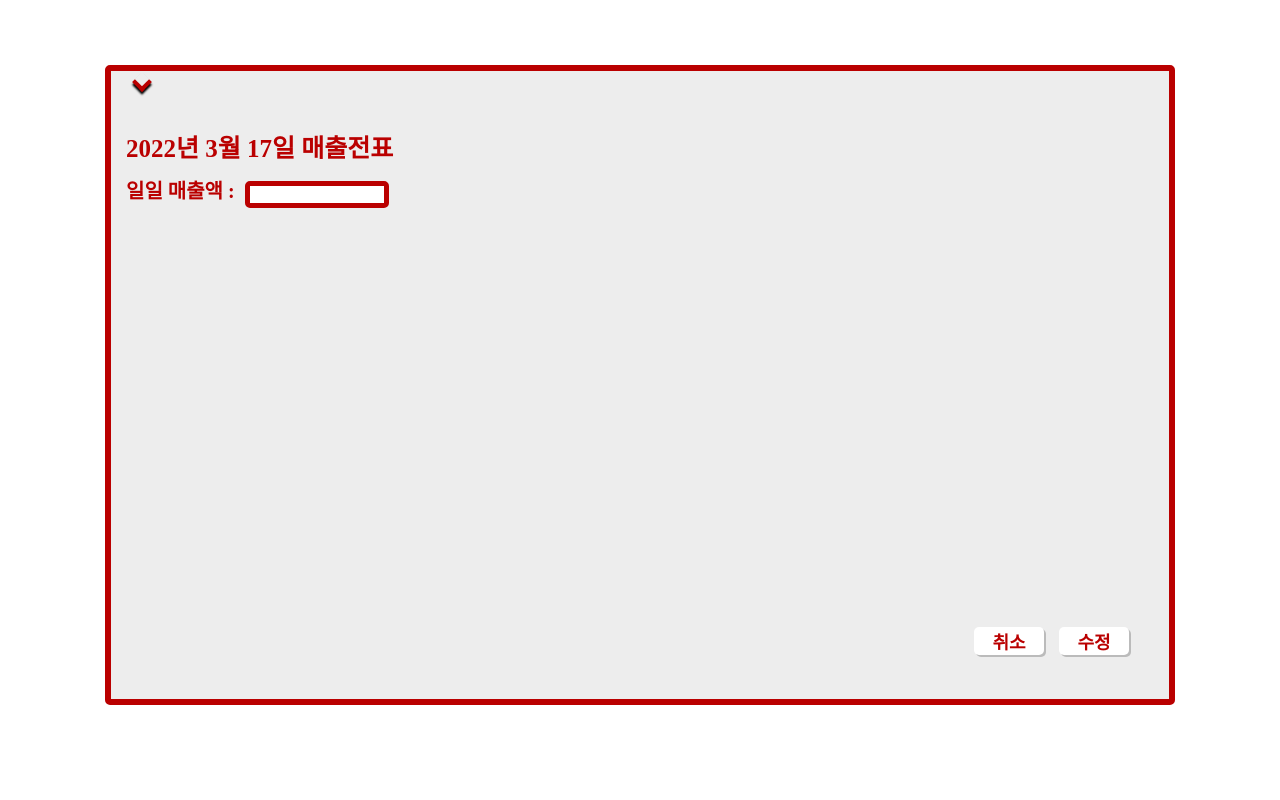
After one commit to song22ee/Dondok-Sales-Management, a Node project: template app/src/views/home/input.ejs in a window 1280 px wide. The commit adds this page. Run offline with Node 20 templates, Linux system fonts and the light colour scheme; the template is opened without the code that fills it, so the values that code supplies are empty; some libraries are stand-ins or nearby versions.

Commit message:
기능:: 로그인 버튼, 매출입력 화면 구현 송가현
1. 아래 꺾쇠 클릭시 로그인 버튼이 보이며, 주변은 블러 처리 하였습니다.
2. 고쳐야 하는 오류사항 : 아래꺾쇠 클릭시 login 글씨가 드래그 되어 있는 경우가 있습니다.
3. 날짜 클릭시 나와야 하는 매출입력 화면 디자인을 완료하였습니다.

```diff
--- /dev/null
+++ b/app/src/public/css/home/input.css
@@ -0,0 +1,62 @@
+.calendar.input-screen {
+    display: flex;
+    flex-direction: column;
+    align-items: center;
+    background-color: #ededed;
+    border: var(--main-border);
+}
+
+.input-main {
+    width: 100%;
+    height: 90%;
+    display: flex;
+    flex-direction: column;
+}
+
+.input-section {
+    width: 100%;
+    height: 100%;
+}
+
+.input-date,
+.input-box {
+    display: flex;
+    justify-content: flex-start;
+}
+
+.input-date span {
+    font-weight: 900;
+    font-size: 25px;
+    padding: 20px 0 20px 0;
+}
+
+.input-box span {
+    font-weight: 900;
+    font-size: 20px;
+    margin-right: 10px;
+}
+
+.input-box input {
+    border: 5px solid var(--main-color);
+    border-radius: 5px;
+    width: 130px;
+    height: 15px;
+}
+
+.input-button {
+    display: flex;
+    justify-content: flex-end;
+    width: 100%;
+    margin-right: 50px;
+}
+
+.input-button button {
+    width: 70px;
+    margin-left: 15px;
+    border: none;
+    background-color: white;
+    font-size: 18px;
+    font-weight: 900;
+    border-radius: 5px;
+    box-shadow: 2px 2px rgba(130, 130, 130, 0.466);
+}
--- a/app/src/public/css/home/reset.css
+++ b/app/src/public/css/home/reset.css
@@ -127,3 +127,7 @@ table {
   border-collapse: collapse;
   border-spacing: 0;
 }
+
+a {
+  text-decoration: none;
+}
--- a/app/src/public/css/home/style.css
+++ b/app/src/public/css/home/style.css
@@ -1,4 +1,5 @@
 @import url(reset.css);
+@import url(input.css);
 
 :root {
   --main-color: #ba0000;
@@ -27,13 +28,14 @@ body {
 }
 
 .main {
-  width: 100%;
-  height: 100%;
+  width: 1070px;
+  height: 640px;
   display: flex;
   flex-direction: column;
   align-items: center;
   justify-content: center;
   margin-bottom: 30px;
+  position: relative;
 }
 
 .calendar {
@@ -46,12 +48,42 @@ body {
   align-items: center;
   background-color: #5e5e5e;
   padding: 15px;
+  padding-top: 45px;
+  z-index: 1;
+}
+
+#logout {
+  background-color: white;
+  width: 80px;
+  height: 30px;
+  border-radius: 8px;
+  display: flex;
+  justify-content: center;
+  align-items: center;
+  z-index: 2;
+  box-sizing: border-box;
+  margin-top: 8px;
+  display: none;
+  box-shadow: 2px 2px 2px rgba(130, 130, 130, 0.466);
+}
+
+#logout span {
+  color: #ba0000;
+  font-family: var(--font1);
+  font-size: 23px;
+  font-weight: 700;
+  display: flex;
+  justify-content: center;
+  align-items: center;
 }
 
 .dondok {
   width: 100%;
-  border-bottom: 2px dashed black;
   padding-bottom: 20px;
+  position: absolute;
+  top: 10px;
+  left: 15px;
+  z-index: 3;
 }
 
 .select-box {
@@ -59,7 +91,7 @@ body {
   align-items: center;
 }
 
-.dondok span {
+.id-name {
   font-size: 25px;
   font-weight: 700;
   font-family: var(--font1);
@@ -75,7 +107,11 @@ body {
   box-shadow: 2px -2px 2px black;
   width: 10px;
   height: 10px;
-  transform: matrix(-0.71, 0.71, -0.71, -0.71, 0, 0);
+  transform: rotateZ(135deg);
+}
+
+.arrow_click {
+  transform: rotateZ(-45deg) translateY(5px) translateX(-5px);
 }
 
 .calendar-header {
@@ -85,9 +121,10 @@ body {
   justify-content: space-between;
   width: 100%;
   padding: 10px 0;
+  border-top: 2px dashed black;
 }
 
-.nav{
+.nav {
   display: flex;
   align-items: center;
 }
@@ -170,7 +207,7 @@ body {
 .dates {
   box-sizing: border-box;
   width: 100%;
-  height: 470px;
+  height: auto;
   display: flex;
   flex-flow: row wrap;
 }
@@ -207,64 +244,8 @@ body {
   border-radius: 20%;
 }
 
-/* .weeks span:nth-child(7n + 1),
-.date:nth-child(7n + 1) {
-  color: #d13e3e;
-}
-
-.weeks span:nth-child(7n),
-.date:nth-child(7n) {
-  color: #396ee2;
-} */
-
-/* .days {
-  width: 100%;
-  height: 88%;
-}
-
-.days__week {
-  display: flex;
-  width: 100%;
-  height: calc(100% / 5);
-  margin-bottom: 4px;
-}
-
-.day {
-  box-sizing: border-box;
-  border: var(--main-border);
-  border-radius: 5px;
-  margin: 0 1px;
-  padding: 5px;
-  width: calc(100% / 7);
-  height: 100%;
-  background-color: #fff;
-} */
-
 .daily-returns {
   margin: 5px 0;
-}
-
-.input-section {
-  margin-top: 20px;
-}
-
-.input-box {
-  display: flex;
-  justify-content: center;
-  align-items: center;
-}
-
-.input-box span {
-  font-weight: 900;
-  font-size: 20px;
-  margin-right: 10px;
-}
-
-.input-box input {
-  border: 5px solid var(--main-color);
-  border-radius: 5px;
-  width: 130px;
-  height: 15px;
 }
 
 #click,
--- a/app/src/public/js/home/table.js
+++ b/app/src/public/js/home/table.js
@@ -1,4 +1,8 @@
-'use strict';
+('use strict');
+
+function goInput() {
+  console.log('goInput() 실행 : input화면으로 넘어가기');
+}
 
 const outputMonth = document.querySelector('#salesOfMonth');
 
@@ -77,7 +81,7 @@ const renderCalendar = async () => {
       .map((item) => item.sales);
     const dailyReturns__figure = [salesOfDay[0]];
 
-    dates[i] = `<div class="date ${condition}">
+    dates[i] = `<a class="date ${condition}" onclick="goInput()">
       <span class="${condition}">${date}</span>
       <div class="daily-returns returns">
           <span class="daily-returns__title ${condition}">${dailyReturns__text}</span>
@@ -87,7 +91,7 @@ const renderCalendar = async () => {
           <span class="weekly-returns__title ${condition}">${weeklyReturns__text}</span>
           <span class="weekly-returns__figure ${condition}">${weeklyReturns__figure}</span>
       </div>
-    </div>`;
+    </a>`;
   });
 
   document.querySelector('.dates').innerHTML = dates.join('');
@@ -140,3 +144,30 @@ function SalesData(year, month) {
       console.error(new Error('로그인 에러'));
     });
 }
+
+//login 버튼 뜨게하고 나머지 뿌옇게 하기
+let arrowDown = document.getElementsByClassName('arrow-down')[0];
+let logout = document.getElementById('logout');
+
+function arrowClick() {
+  arrowDown.classList.toggle('arrow_click');
+
+  if (arrowDown.classList.contains('arrow_click')) {
+    document.getElementsByClassName('calendar')[0].style.opacity = '0.5';
+    logout.style.display = 'block';
+  } else {
+    document.getElementsByClassName('calendar')[0].style.opacity = '1';
+    logout.style.display = 'none';
+  }
+}
+
+//반응형 달력
+
+// let datesHeight = $('.dates').offset().top - $('.2ndDiv').offset().top;
+
+// console.log($('.dates').offset().top);
+// console.log($('.2ndDiv').offset().top);
+// console.log(datesHeight);
+
+// let dates = document.getElementsByClassName('dates')[0];
+// console.log();
--- /dev/null
+++ b/app/src/views/home/input.ejs
@@ -0,0 +1,62 @@
+<!DOCTYPE html>
+<html lang="kor">
+
+<head>
+    <meta charset="UTF-8">
+    <meta http-equiv="X-UA-Compatible" content="IE=edge">
+    <meta name="viewport" content="width=device-width, initial-scale=1.0">
+    <link rel="stylesheet" href="/css/home/style.css">
+    <script src="https://kit.fontawesome.com/73fbcb87e6.js" crossorigin="anonymous"></script>
+    <script src="/js/home/table.js" defer></script>
+    <title>Document</title>
+</head>
+
+<body>
+
+    <section class="main">
+
+        <div class="dondok">
+            <div class="select-box">
+                <span class="id-name">
+                    <%= user %>
+                </span>
+                <!--<i class="fas fa-angle-down fa-2x"></i>-->
+                <div class="arrow-down" onclick="arrowClick()"></div>
+            </div>
+            <div id="logout"><span>logout</span></div>
+        </div>
+
+        <div class="calendar input-screen">
+
+            <div class="input-main">
+                <div class="input-date">
+                    <span>2022년 3월 17일 매출전표</span>
+                </div>
+
+                <div class="input-section">
+                    <div class="input-box">
+                        <span>일일 매출액 :</span>
+                        <input type="text" />
+                    </div>
+                </div>
+
+            </div>
+
+            <div class="input-button">
+                <button>취소</button>
+                <button>수정</button>
+            </div>
+
+
+
+        </div>
+
+
+
+
+    </section>
+
+
+</body>
+
+</html>
```
Also changed, not shown: app/src/views/home/table.ejs (+8 -34 lines). Lines whose indentation alone changed are shown as unchanged.
